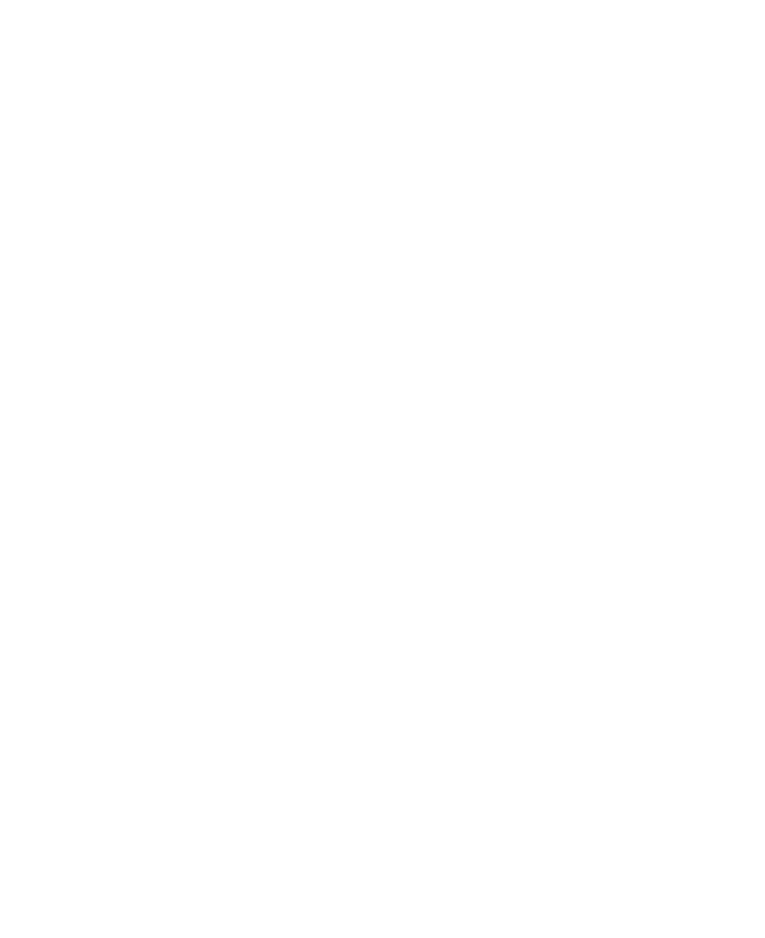
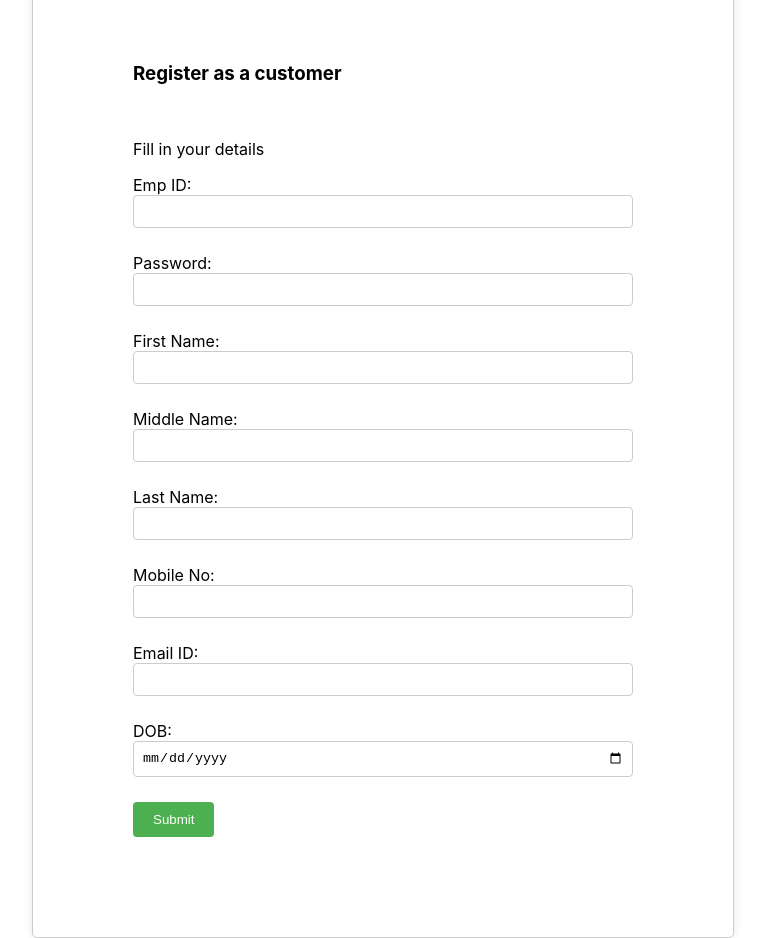
Before and after one commit to Maheshbollineni/cbs_react, a React (Create React App) app: page /empregister in a window 1280 px wide. Before the commit this address had no page. Shown: the part 260-1198 px from the top of the page, without its empty margins (257-1022 px from the left). Before the commit the page ends 800 px from the top, so only its background shows below. Built offline with nearby package versions, Linux system fonts and the light colour scheme.

Commit message:
added routes in App . js

```diff
--- a/src/App.js
+++ b/src/App.js
@@ -12,6 +12,8 @@
 import Monthlystatement from './Components/Monthlystatement';
 import NewAC from './Components/NewAC';
 import TransactionHistory from './Components/TransactionHistory';
+import EmpRegister from './Components/EmpRegister';
+
 function App() {
   const [loggedIn, setLoggedIn] = useState(true)
   const [custid, setCustid] = useState("")
@@ -41,6 +43,8 @@
         <Route path='/statement' element={<Monthlystatement/>}/>
         <Route path='/openAC' element={<NewAC/>}/>
         <Route path='/history' element={<TransactionHistory/>}/>
+        <Route path='/empregister' element={<EmpRegister/>}/>
+        <Route path='/loginemp' element={<Emplogin/>}/>
       </Routes>
 
     </div>
--- /dev/null
+++ b/src/Components/EmpRegister.js
@@ -0,0 +1,133 @@
+import React,{useState} from 'react'
+
+export default function EmpRegister() {
+    const [formData, setFormData] = useState({
+        empid: '',
+        password: '',
+        firstname: '',
+        middlename: '',
+        lastname: '',
+        mobileno: '',
+        emailid: '',
+        dob: ''
+      });
+
+      const handleChange = (e, field) => {
+        const { value } = e.target;
+        setFormData({ ...formData, [field]: value });
+      };
+
+      const[val,setVal]=useState("");
+
+      const handleSubmit = async (e) => {
+        e.preventDefault();
+        console.log(formData);
+       const response = await fetch('http://localhost:8080/empregister', {
+        method: "post",
+        // credentials: "include",
+        headers: {
+            // needed so express parser says OK to read
+            'Content-Type': 'application/json'
+        },
+        body: JSON.stringify({
+            empid: formData.empid,
+            password: formData.password,
+            firstname: formData.firstname,
+            middlename: formData.middlename,
+            lastname: formData.lastname,
+            mobileno: formData.mobileno,
+            emailid: formData.emailid,
+            dob: formData.dob
+        })
+        })
+        .then(function(response){
+        console.log(response)
+        return response.json()
+        }).then(function(data){
+        setVal(data);
+        console.log(data)
+        })
+        // if (response.status !== 200) {
+        //   return alert("Something went wrong");
+        // }
+        //console.log(response.body);
+        // navigate("/");
+
+      };
+  return (
+    <div className='form-container'>
+      <h1>Welcome</h1>
+      <br></br>
+      <h3>Register as a customer</h3>
+      <br></br>
+      <p>Fill in your details</p>
+      <form onSubmit={handleSubmit}>
+      <label>
+        Emp ID:
+        <input
+          type="text"
+          value={formData.empid}
+          onChange={(e) => handleChange(e, 'empid')}
+        />
+      </label>
+      <label>
+        Password:
+        <input
+          type="password"
+          value={formData.password}
+          onChange={(e) => handleChange(e, 'password')}
+        />
+      </label>
+      <label>
+        First Name:
+        <input
+          type="text"
+          value={formData.firstname}
+          onChange={(e) => handleChange(e, 'firstname')}
+        />
+      </label>
+      <label>
+        Middle Name:
+        <input
+          type="text"
+          value={formData.middlename}
+          onChange={(e) => handleChange(e, 'middlename')}
+        />
+      </label>
+      <label>
+        Last Name:
+        <input
+          type="text"
+          value={formData.lastname}
+          onChange={(e) => handleChange(e, 'lastname')}
+        />
+      </label>
+      <label>
+        Mobile No:
+        <input
+          type="text"
+          value={formData.mobileno}
+          onChange={(e) => handleChange(e, 'mobileno')}
+        />
+      </label>
+      <label>
+        Email ID:
+        <input
+          type="text"
+          value={formData.emailid}
+          onChange={(e) => handleChange(e, 'emailid')}
+        />
+      </label>
+      <label>
+        DOB:
+        <input
+          type="date"
+          value={formData.dob}
+          onChange={(e) => handleChange(e, 'dob')}
+        />
+      </label>
+      <button >Submit</button>
+    </form>
+    </div>
+  )
+}
--- a/src/Components/Emplogin.js
+++ b/src/Components/Emplogin.js
@@ -1,9 +1,38 @@
-import React from 'react'
+import React,{useState} from 'react'
 
-export default function Emplogin() {
-  return (
-    <div>
+export default function Emplogin({onLogin}) {
+  const [username, setUsername] = useState('');
+    const [password, setPassword] = useState('');
+    const [error, setError] = useState('');
 
-    </div>
-  )
+    const handleSubmit = (e) => {
+      e.preventDefault();
+      onLogin(username);
+    };
+
+    return (
+      <div className='login-container'>
+        <h2>Login</h2>
+        <form onSubmit={handleSubmit}>
+          <div>
+            <label>Employee ID: </label>
+            <input
+              type="text"
+              value={username}
+              onChange={(e) => setUsername(e.target.value)}
+            />
+          </div>
+          <div>
+            <label>Password: </label>
+            <input
+              type="password"
+              value={password}
+              onChange={(e) => setPassword(e.target.value)}
+            />
+          </div>
+          <button type="submit">Login</button>
+        </form>
+        {error && <p>{error}</p>}
+      </div>
+    );
 }
```
